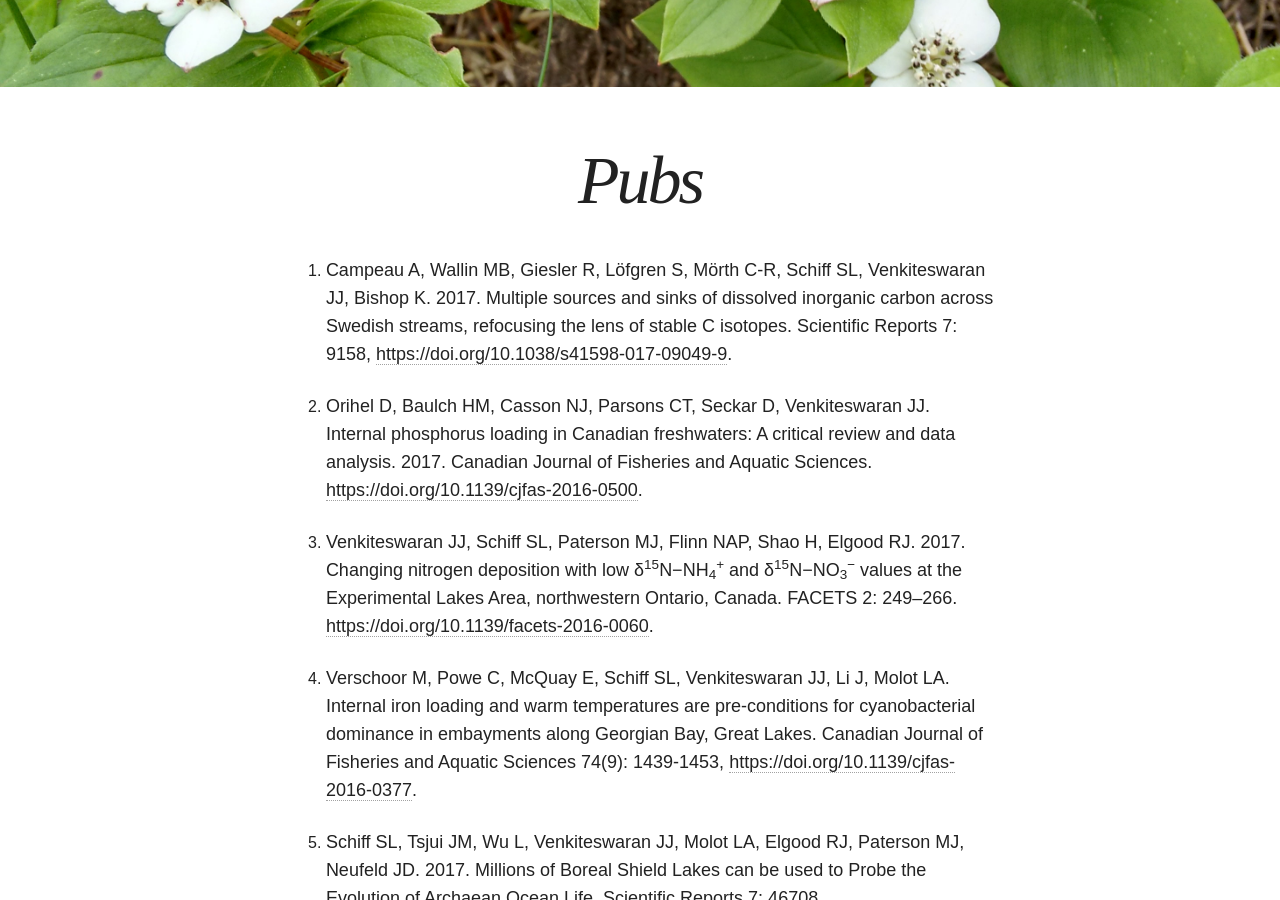
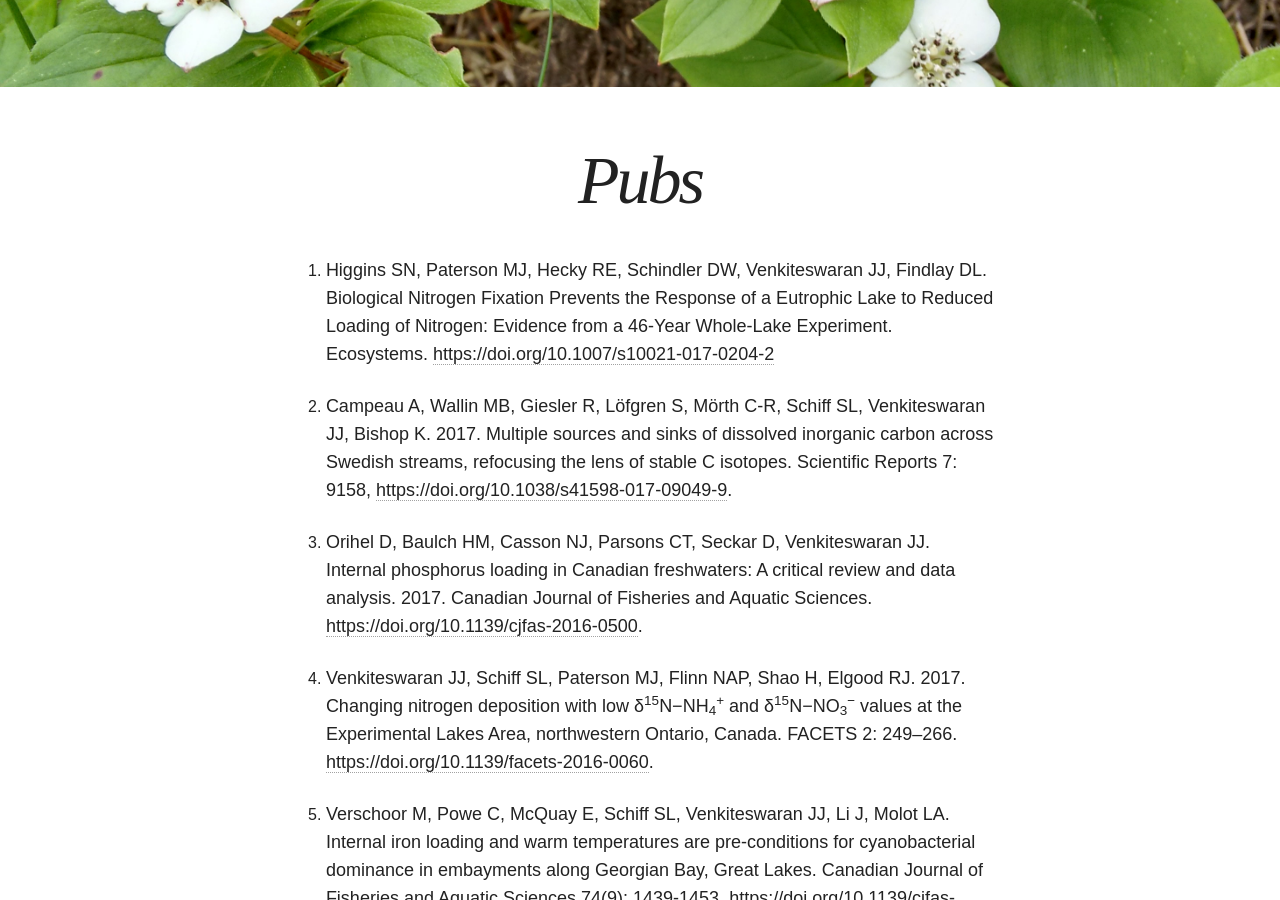
Before and after one commit to jjvenky/jjvenky.github.io, a Jekyll site: the page built from pubs/index.md, in a window 1280 px wide and 900 px high, scrolled down 459 px. Built offline with Jekyll 4.4.1, drawn with Linux system fonts in a browser that asks for light colours; nearby versions of some CDN libraries.

Commit message:
New Ecosystems paper

```diff
--- a/pubs/index.md
+++ b/pubs/index.md
@@ -10,6 +10,8 @@ image:
 ---
 
 {: reversed="reversed"}
+
+27.	Higgins SN, Paterson MJ, Hecky RE, Schindler DW, Venkiteswaran JJ, Findlay DL. Biological Nitrogen Fixation Prevents the Response of a Eutrophic Lake to Reduced Loading of Nitrogen: Evidence from a 46-Year Whole-Lake Experiment. Ecosystems. <https://doi.org/10.1007/s10021-017-0204-2>
 
 26.	Campeau A, Wallin MB, Giesler R, Löfgren S, Mörth C-R, Schiff SL, Venkiteswaran JJ, Bishop K. 2017. Multiple sources and sinks of dissolved inorganic carbon across Swedish streams, refocusing the lens of stable C isotopes. Scientific Reports 7: 9158, <https://doi.org/10.1038/s41598-017-09049-9>.
 
```
